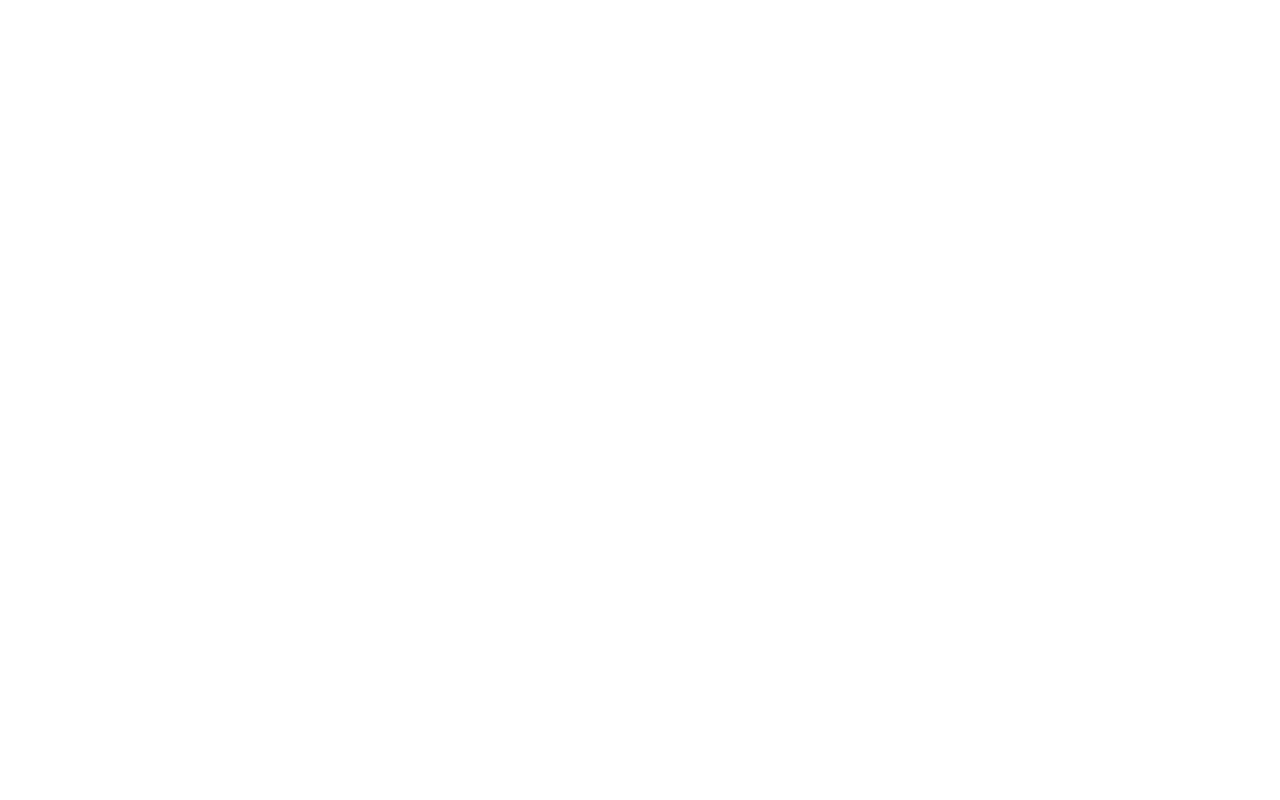
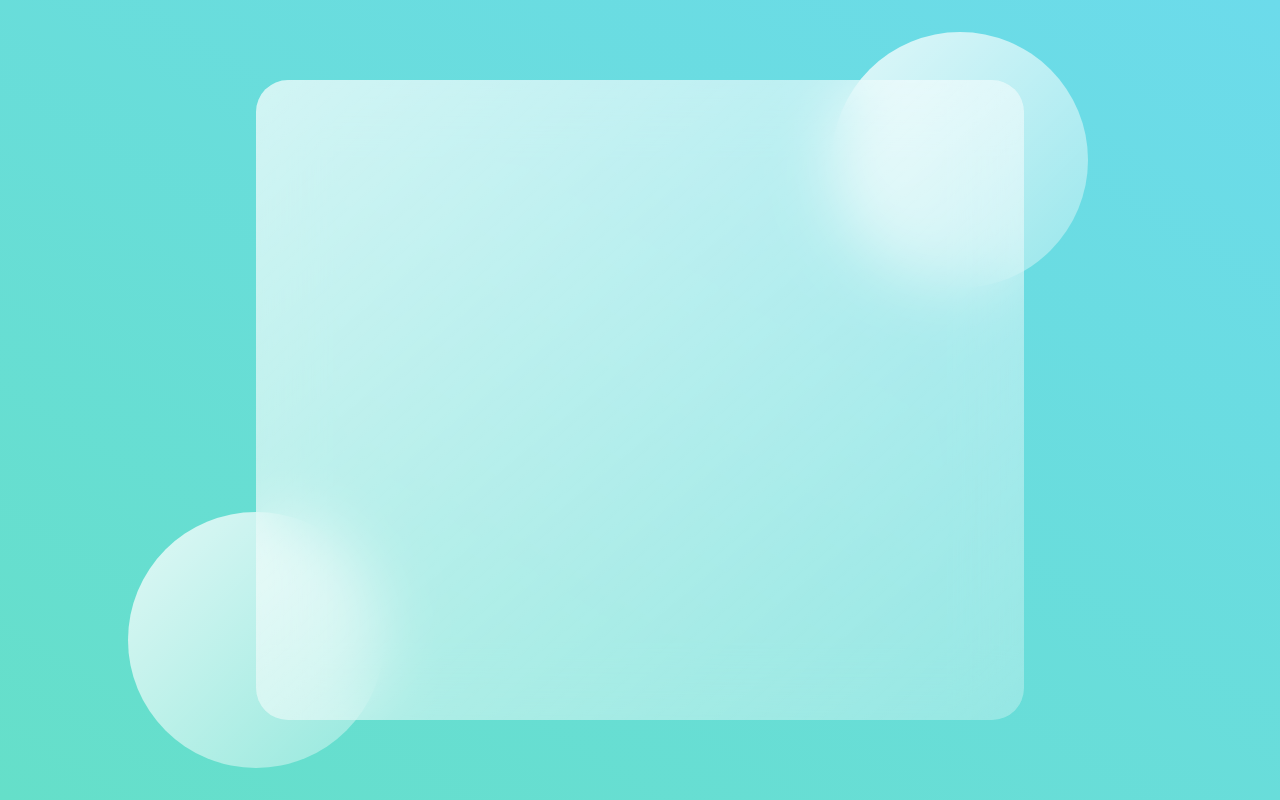
Before and after one commit to niyazova/glassApp-landing-page, a plain HTML site: page index.html in a window 1280 px wide. Drawn offline with Linux system fonts and the light colour scheme.

Commit message:
background is completed

```diff
--- a/css/style.css
+++ b/css/style.css
@@ -0,0 +1,41 @@
+* {
+    margin: 0;
+    padding: 0;
+    box-sizing: border-box;
+}
+ main {
+     min-height: 100vh;
+     background: linear-gradient(to right top, #65dfc9, #6cdbeb);
+     display: flex;
+     align-items: center;
+     justify-content: center;
+ }
+ .glass {
+     background: white;
+     background: linear-gradient(to right bottom, rgba(255, 255, 255, 0.7), rgba(255, 255, 255, 0.3));
+     min-height: 80vh;
+     width: 60%;
+     border-radius: 2rem;
+     z-index: 2;
+     backdrop-filter: blur(2rem);
+ }
+ .circle1 {
+     background: white;
+     background: linear-gradient(to right bottom, rgba(255, 255, 255, 0.8), rgba(255, 255, 255, 0.3));
+     height: 16rem;
+     width: 16rem;
+     position: absolute;
+     top: 4%;
+     right: 15%;
+     border-radius: 50%;
+ }
+ .circle2 {
+    background: white;
+    background: linear-gradient(to right bottom, rgba(255, 255, 255, 0.8), rgba(255, 255, 255, 0.3));
+    height: 16rem;
+    width: 16rem;
+    position: absolute;
+    bottom: 4%;
+    left: 10%;
+    border-radius: 50%;
+}
--- a/index.html
+++ b/index.html
@@ -8,6 +8,16 @@
     <title>Document</title>
 </head>
 <body>
+    <main>
+        <section class="glass">
+
+        </section>
+    </main>
+    <div class="circle1"></div>
+    <div class="circle2"></div>
+
+
+
 
 </body>
 </html>
```
Also changed, not shown: assets/personal-3108155__340.webp (added), assets/social-media-2528410__340.webp (added), assets/website-6482988__340.webp (added), assets/woman-3083376__340.webp (added).
